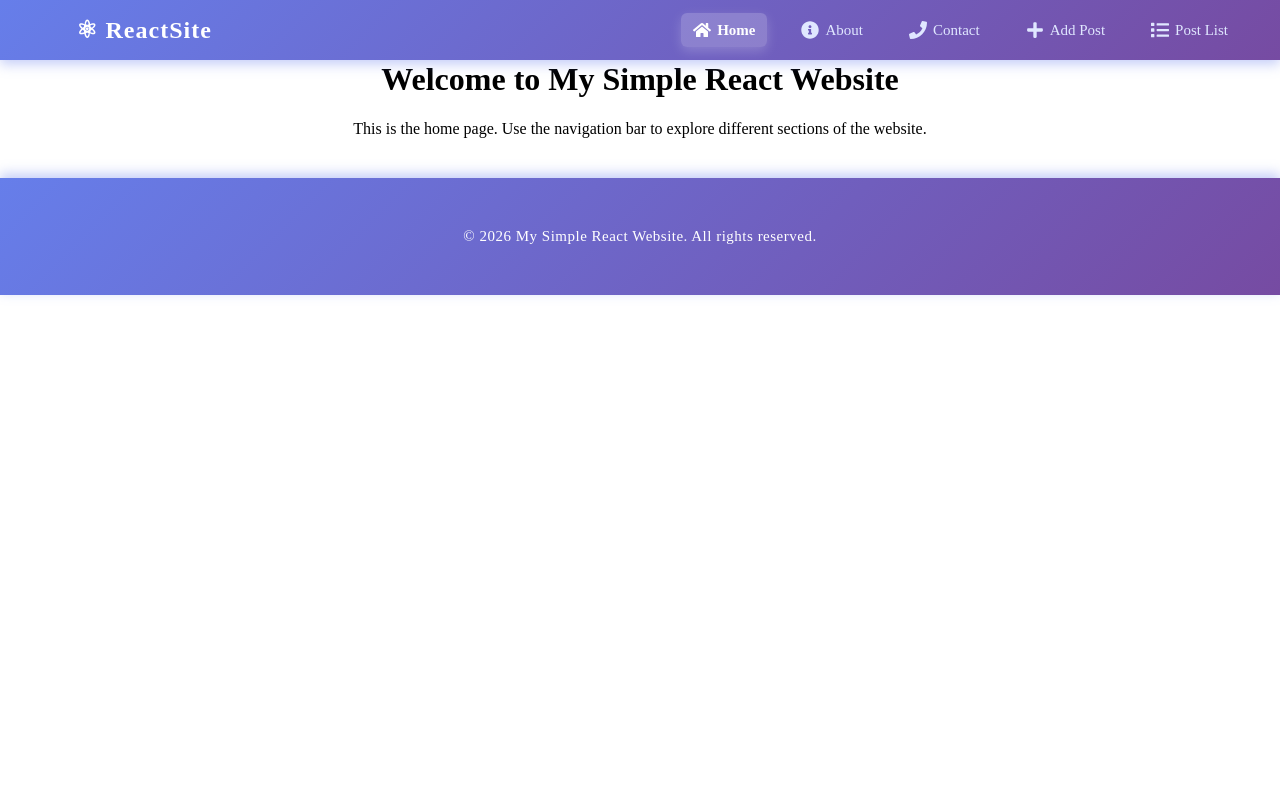
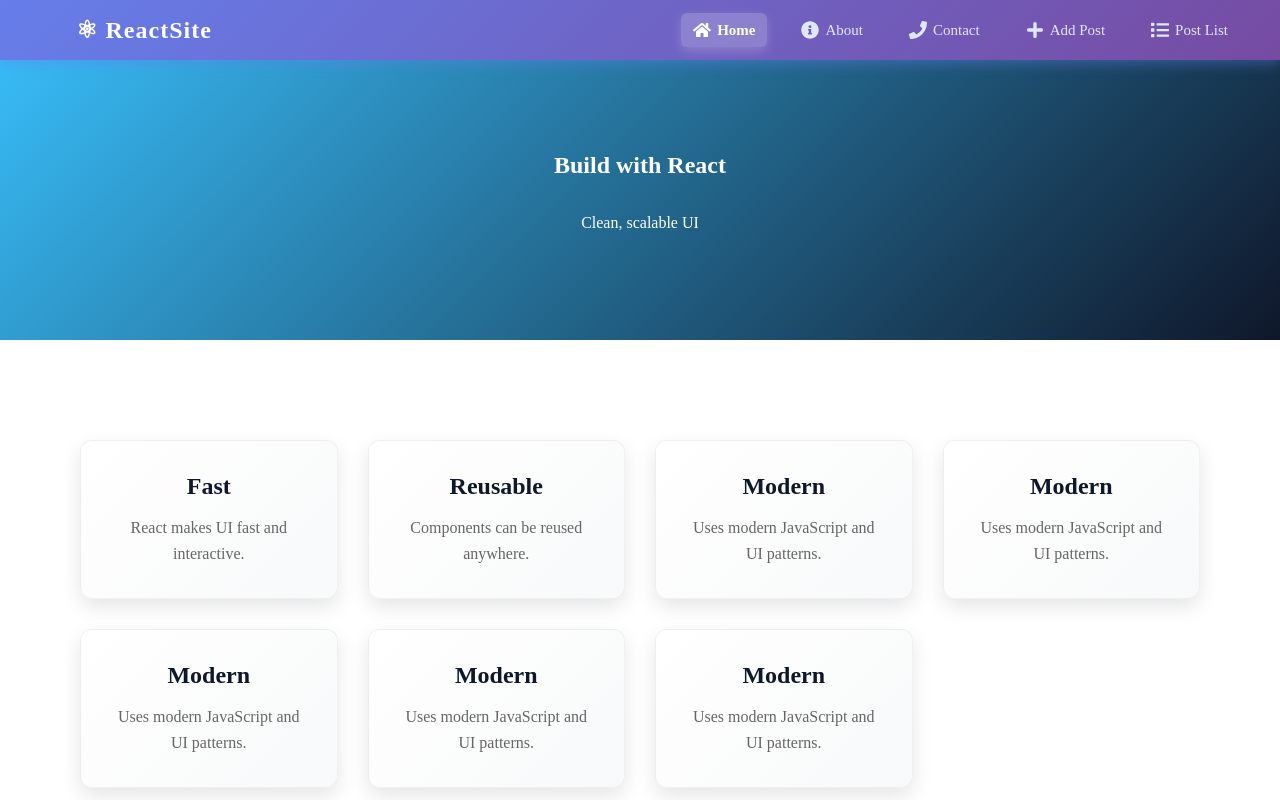
Before and after one commit to TanbirCU/react-simple-website, a React (Vite) app: page / in a window 1280 px wide. Shown: the top 800 px of the page. Built offline with nearby package versions, Linux system fonts and the light colour scheme.

Commit message:
new changes

```diff
--- /dev/null
+++ b/src/components/CardSection/CardSection.css
@@ -0,0 +1,35 @@
+.cards {
+  display: grid;
+  grid-template-columns: repeat(auto-fit, minmax(220px, 1fr));
+  gap: 30px;
+  padding: 60px 40px;
+  background: #ffffff;
+  margin: 40px 0;
+}
+
+.card {
+  padding: 30px 20px;
+  border-radius: 12px;
+  background: linear-gradient(135deg, #ffffff, #f8f9fa);
+  box-shadow: 0 8px 20px rgba(0, 0, 0, 0.1);
+  text-align: center;
+  transition: all 0.3s ease;
+  border: 1px solid rgba(0, 0, 0, 0.05);
+}
+
+.card:hover {
+  box-shadow: 0 12px 30px rgba(0, 0, 0, 0.15);
+  transform: translateY(-5px);
+}
+
+.card h3 {
+  color: #0f172a;
+  margin: 0 0 15px 0;
+  font-size: 1.5rem;
+}
+
+.card p {
+  color: #666;
+  margin: 0;
+  line-height: 1.6;
+}
--- /dev/null
+++ b/src/components/CardSection/CardSection.jsx
@@ -0,0 +1,40 @@
+import "./CardSection.css";
+
+const CardSection = () => {
+  return (
+    <div className="cards">
+      <div className="card">
+        <h3>Fast</h3>
+        <p>React makes UI fast and interactive.</p>
+      </div>
+
+      <div className="card">
+        <h3>Reusable</h3>
+        <p>Components can be reused anywhere.</p>
+      </div>
+
+      <div className="card">
+        <h3>Modern</h3>
+        <p>Uses modern JavaScript and UI patterns.</p>
+      </div>
+      <div className="card">
+        <h3>Modern</h3>
+        <p>Uses modern JavaScript and UI patterns.</p>
+      </div>
+      <div className="card">
+        <h3>Modern</h3>
+        <p>Uses modern JavaScript and UI patterns.</p>
+      </div>
+      <div className="card">
+        <h3>Modern</h3>
+        <p>Uses modern JavaScript and UI patterns.</p>
+      </div>
+      <div className="card">
+        <h3>Modern</h3>
+        <p>Uses modern JavaScript and UI patterns.</p>
+      </div>
+    </div>
+  );
+};
+
+export default CardSection;
--- /dev/null
+++ b/src/components/Slider/Slider.css
@@ -0,0 +1,15 @@
+.slider {
+  width: 100vw;
+  height: 300px;
+  background: linear-gradient(135deg, #38bdf8, #0f172a);
+  color: white;
+  display: flex;
+  align-items: center;
+  justify-content: center;
+  flex-direction: column;
+  position: relative;
+  left: 50%;
+  right: 50%;
+  margin-left: -50vw;
+  margin-right: -50vw;
+}
--- /dev/null
+++ b/src/components/Slider/Slider.jsx
@@ -0,0 +1,12 @@
+import "./Slider.css";
+
+const Slider = () => {
+  return (
+    <div className="slider">
+      <h2>Build with React</h2>
+      <p>Clean, scalable UI</p>
+    </div>
+  );
+};
+
+export default Slider;
--- a/src/pages/Home.jsx
+++ b/src/pages/Home.jsx
@@ -1,9 +1,12 @@
 import './page.css';
+import Slider from '../components/Slider/Slider.jsx';
+import CardSection from '../components/CardSection/CardSection.jsx';
 const Home = () => {
     return (
         <div>
-            <h1>Welcome to My Simple React Website</h1>
-            <p>This is the home page. Use the navigation bar to explore different sections of the website.</p>
+            <Slider />
+            <CardSection />
+
         </div>
     );
 }
```
Also changed, not shown: image.png (added), src/components/InfoSection/InfoSection.css (added), src/components/InfoSection/InfoSection.jsx (added), 1 other file (tests, documents, lock files or other folders).
